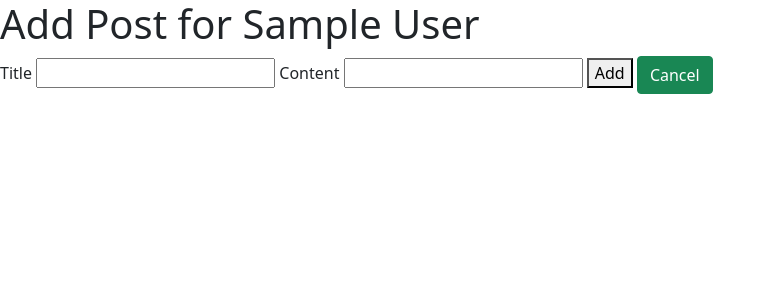
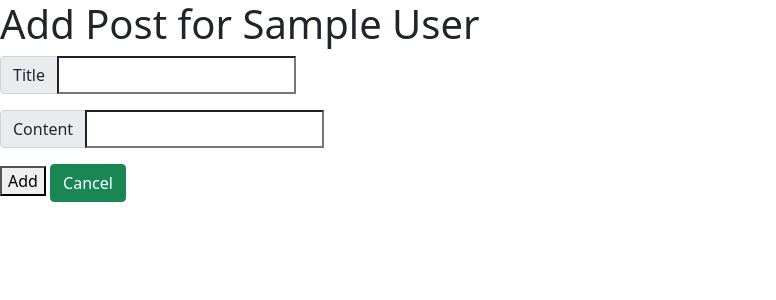
Before and after one commit to lawnknee/Flask-Blogly, a Flask app: page /users/1/posts/new in a window 1280 px wide. Shown: the top 300 px of the page, without its empty margins (0-776 px from the left). Run offline with Flask 2, Linux system fonts and the light colour scheme; tables that the repository leaves empty hold one stand-in row (values such as "Sample post").

Commit message:
css stuff for add post

```diff
--- a/app.py
+++ b/app.py
@@ -114,7 +114,9 @@ def submit_post_form(user_id):
     post_content = request.form['content']
 
     # update database
-    user_post = Post(title=post_title,content=post_content, user_id=user_id)
+    user_post = Post(title=post_title,
+                     content=post_content,
+                     user_id=user_id)
     db.session.add(user_post)
     db.session.commit()
 
--- a/templates/user_post.html
+++ b/templates/user_post.html
@@ -1,16 +1,21 @@
 {% extends 'base.html' %}
-{% block title %} New Post{% endblock %}
+
+{% block title %} Add New Post {% endblock %}
 
 {% block CONTENT %}
 
 	<h1>Add Post for {{user.first_name}} {{user.last_name}}</h1>
 		<form action="/users/{{user.id}}/posts/new" method="POST">
 
-		<label for="title">Title</label>
+			<div class="input-group mb-3">
+				<label for="title" class="input-group-text" id="inputGroup-sizing-default">Title</label>
 				<input type="text" name="title" id="title">
+			</div>
 
-		<label for="content">Content</label>
+			<div class="input-group mb-3">
+				<label for="content" class="input-group-text" id="inputGroup-sizing-default">Content</label>
 				<input type="text" name="content" id="content">
+			</div>
 
 			<!-- buttons -->
 			<button type="submit">Add</button>
```
Lines whose indentation alone changed are shown as unchanged.
